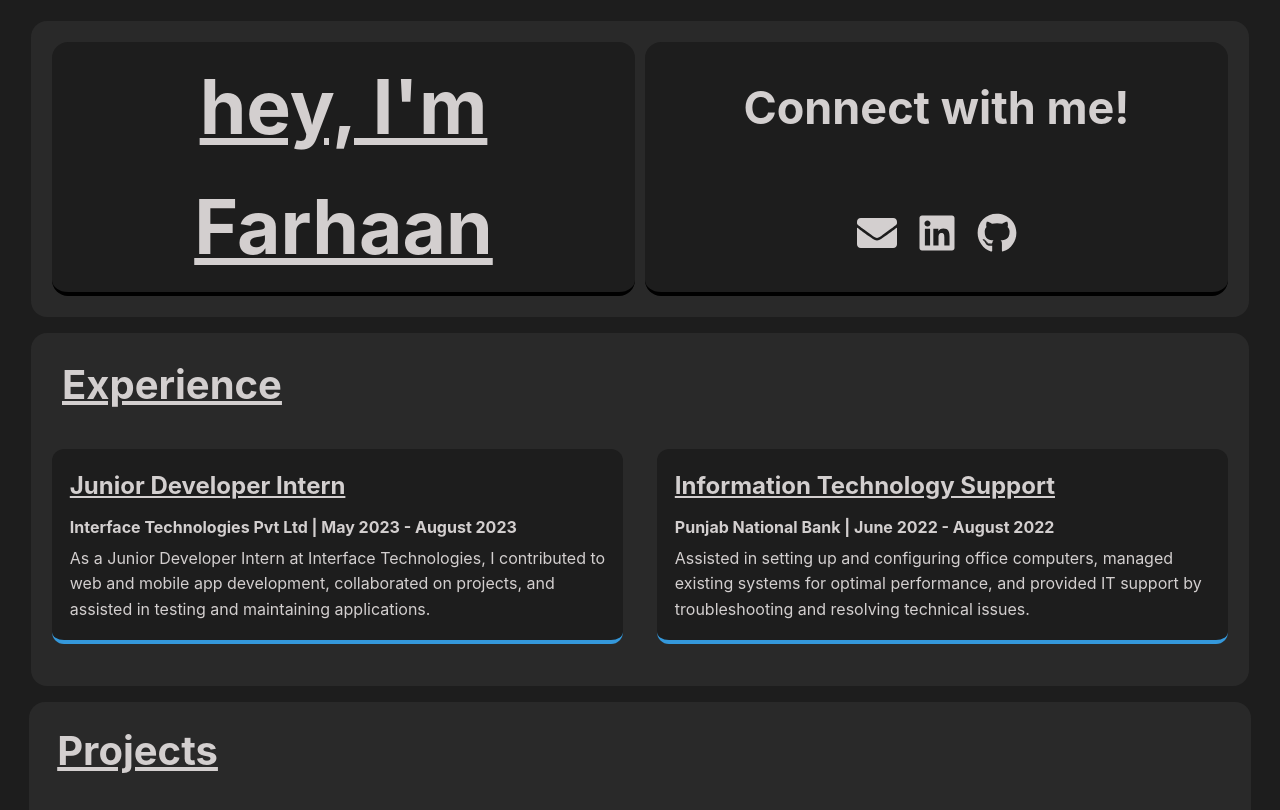
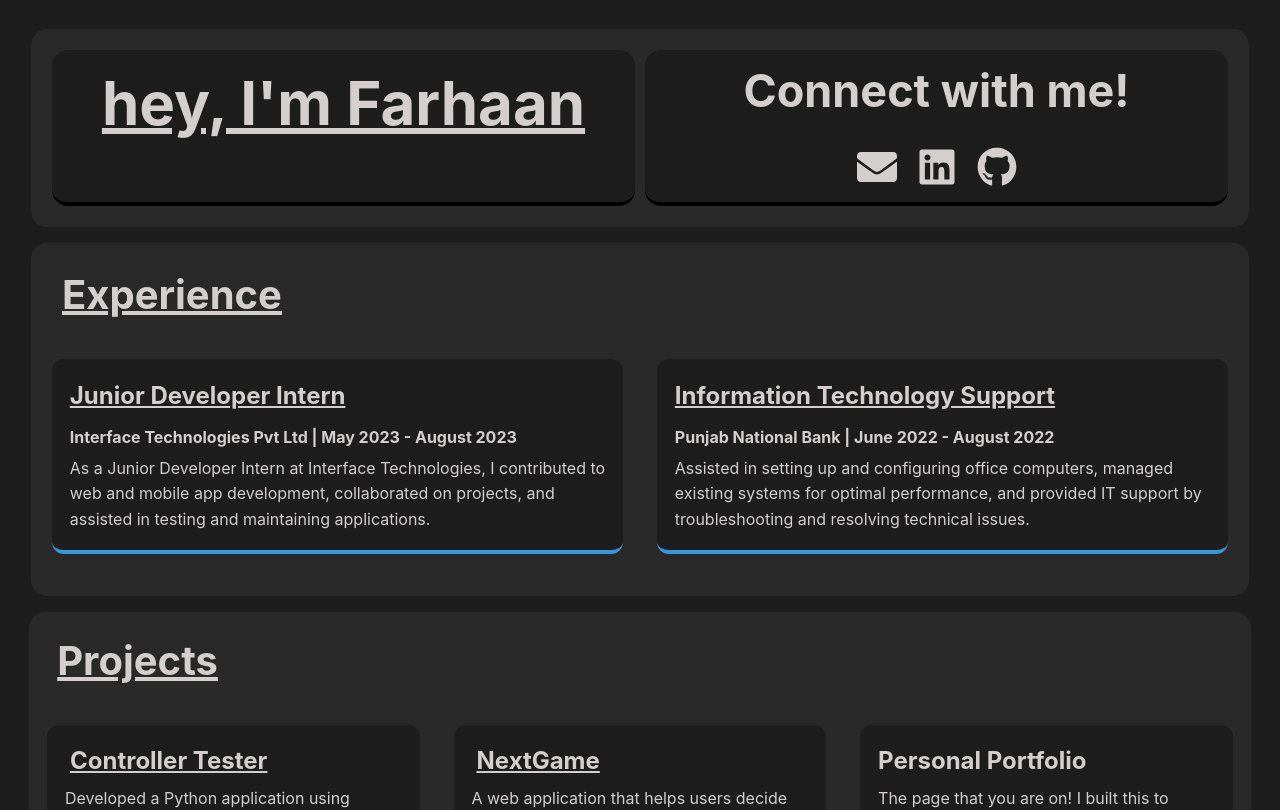
Before and after one commit to sFRHN/Portfolio, a React (Vite) app: page / in a window 1280 px wide. Shown: the top 810 px of the page. Built offline with nearby package versions, Linux system fonts and the light colour scheme.

Commit message:
Changed title size

```diff
--- a/src/App.css
+++ b/src/App.css
@@ -10,6 +10,7 @@ body {
   background-color: #292929;
   border-radius: 16px;
   margin: 1rem;
+  margin-top: 1.5rem;
   padding: 1rem;
   overflow: hidden;
 }
@@ -24,7 +25,7 @@ body {
 }
 
 .title h1 {
-  font-size: 75px;
+  font-size: 60px;
   text-decoration: underline;
 }
 
```
